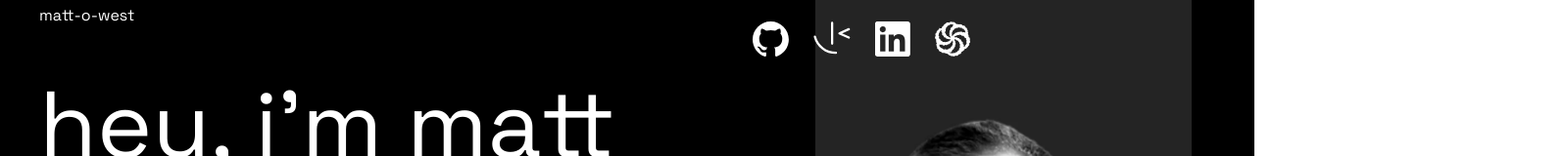
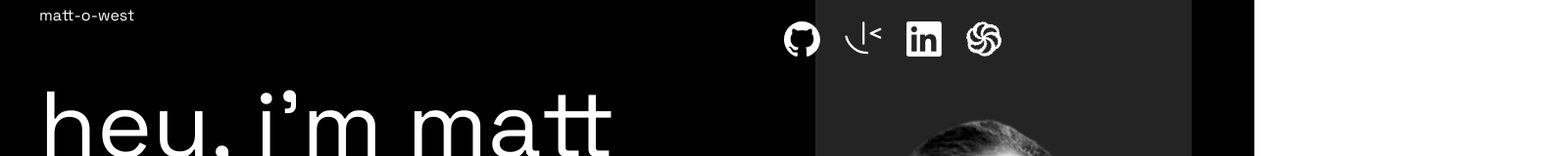
Before and after one commit to matt-o-west/portfolio-v1, a React (Vite) app: page / in a window 1280 px wide. Shown: the top 160 px of the page at 98% size, 1598 px wide, since content can reach past the window. Built offline with nearby package versions, Linux system fonts and the light colour scheme.

Commit message:
tweak styling

```diff
--- a/src/Nav.jsx
+++ b/src/Nav.jsx
@@ -5,7 +5,7 @@ const Nav = () => {
   return (
     <div className='absolute w-full pl-10 z-50'>
       <p className='font-800 pt-1'>matt-o-west</p>
-      <div className='flex flex-row z-40 max-w-sm min-w-full space-x-4 justify-end pr-36 ml-24 xl:ml-4 md:ml-12 max-[360px]:p-4 max-[360px]:pl-10 lg:pr-52 md:scale-125 xl:scale-150 xl:pr-96 xl:-translate-x-10'>
+      <div className='flex flex-row z-40 max-w-sm min-w-full space-x-4 justify-end pr-36 ml-24 xl:left-6 md:ml-12 max-[360px]:p-4 max-[360px]:pl-10 lg:pr-52 md:scale-125 xl:scale-150 xl:pr-96 xl:-translate-x-10'>
         <a href='' className='font-600 top-0 left-0'>
           <img
             src='/images/icon-github.svg'
```
